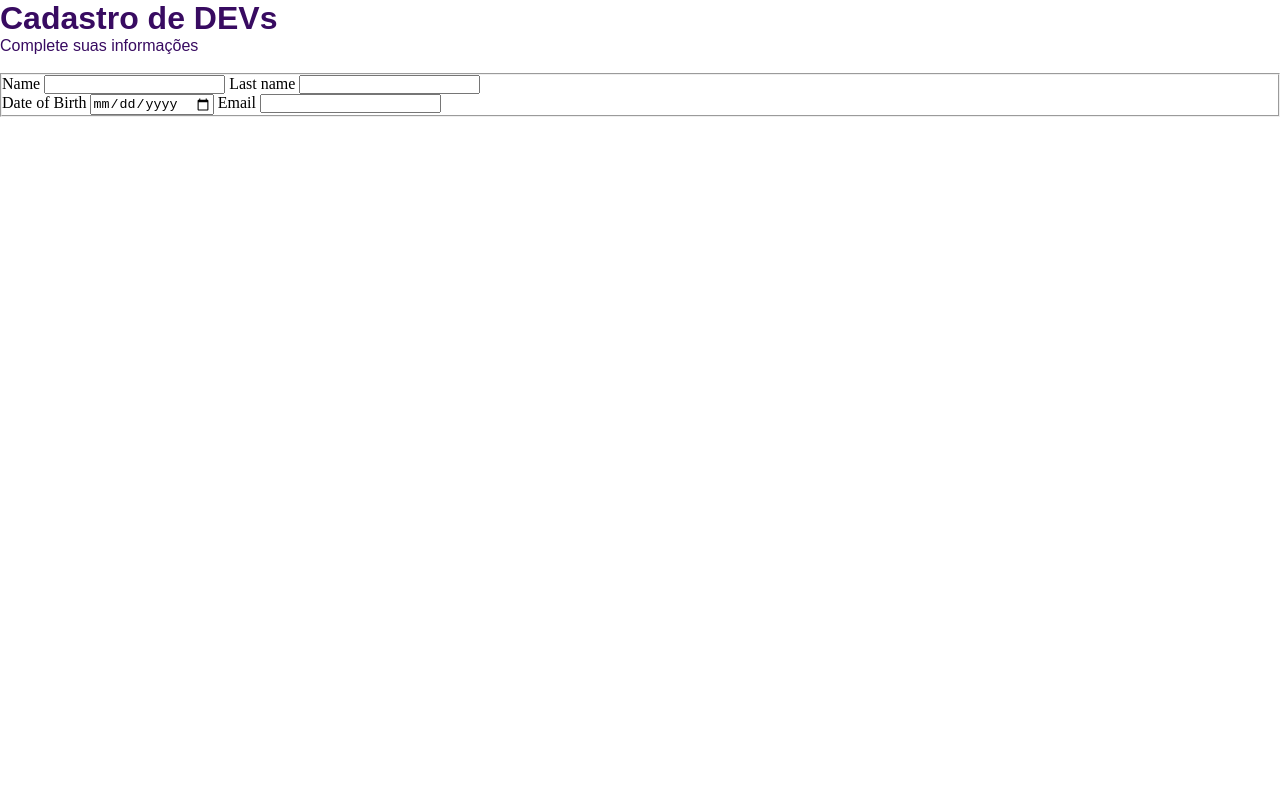
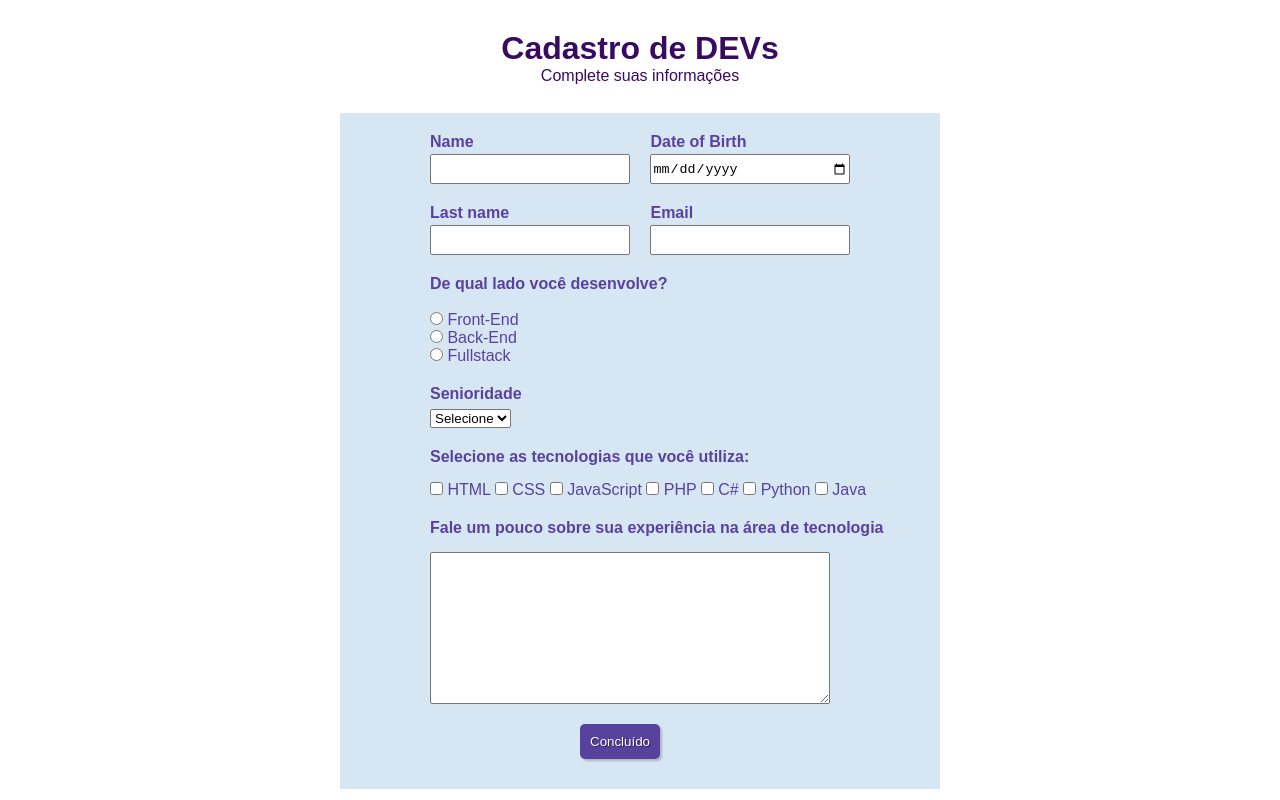
Before and after one commit to AidaFig/Formulario-Simples, a plain HTML site: page index.html in a window 1280 px wide. Drawn offline with Linux system fonts and the light colour scheme.

Commit message:
estrutura do formulário concluida

```diff
--- a/index.html
+++ b/index.html
@@ -14,20 +14,78 @@
         <br>
     </div>
 
-    <fieldset>
-        <div>
-            <label for="name">Name</label>
+    <form>
+    <fieldset class="grupo">
+        <div class="campo">
+            <label for="name"><strong>Name</strong></label>
             <input type="text" name="name" id="name">
 
-            <label for="lastname">Last name</label>
+            <label for="lastname"><strong>Last name</strong> </label>
             <input type="text" name="lastname" id="lastname">
         </div>
 
-        <div>
-            <label for="birth">Date of Birth</label>
+        <div class="campo">
+            <label for="birth"><strong>Date of Birth</strong> </label>
             <input type="date" name="birth" id="birth">
 
-            <label>Email</label>
+            <label><strong> Email</strong></label>
             <input type="email" name="email" id="email" required>
         </div>
     </fieldset>
+
+    <fieldset class="grupo">
+        <div class="grupo2">
+            <label><strong>De qual lado você desenvolve?</strong> </label><br>
+            <label>
+                <input type="radio" name="devweb" value="frontend"> Front-End
+            </label>
+            <label>
+                <input type="radio" name="devweb" value="backend"> Back-End
+            </label>
+            <label>
+                <input type="radio" name="devweb" value="fullstack"> Fullstack
+            </label>
+        </div>
+    </fieldset>
+
+    <fieldset class="grupo">
+        <div class="grupo3">
+            <label for="senioridade"><strong>Senioridade</strong> </label>
+            <select id="senioridade" required>
+            <option selected disabled value="">Selecione</option>
+            <option>Júnior</option>
+            <option>Pleno</option>
+            <option>Sênior</option>
+        </select>
+    </div>
+    </fieldset>
+
+    <fieldset class="grupo">
+        <div class="grupo4">
+            <label class="grupo4-title"><strong>Selecione as tecnologias que você utiliza:</strong> </label>
+                <input type="checkbox" id="tecnologia1" name="tecnologia1" value="HTML">
+                <label for="tecnologia1"> HTML</label>
+                <input type="checkbox" id="tecnologia2" name="tecnologia2" value="CSS">
+                <label for="tecnologia2"> CSS</label>
+                <input type="checkbox" id="tecnologia3" name="tecnologia3" value="JavaScript">
+                <label for="tecnologia3"> JavaScript</label>
+                <input type="checkbox" id="tecnologia4" name="tecnologia4" value="PHP">
+                <label for="tecnologia4"> PHP</label>
+                <input type="checkbox" id="tecnologia5" name="tecnologia5" value="C#">
+                <label for="tecnologia5"> C#</label>
+                <input type="checkbox" id="tecnologia6" name="tecnologia6" value="Python">
+                <label for="tecnologia6"> Python</label>
+                <input type="checkbox" id="tecnologia7" name="tecnologia7" value="Java">
+                <label for="tecnologia7"> Java</label>
+        </div>
+    </fieldset>
+
+    <fieldset class="grupo">
+        <div class="grupo5">
+        <label><strong> Fale um pouco sobre sua experiência na área de tecnologia</strong></label>
+        <textarea rows="10" style="width: 400px" id="experiencia" name="experiencia"></textarea>
+    </div>
+    </fieldset>
+
+    <button class="btn" type="submit">Concluído</button>
+</form>
--- a/style.css
+++ b/style.css
@@ -3,14 +3,91 @@
     padding: 0;
     box-sizing: border-box;
 }
+body {
+        font-family: sans-serif;
+        font-size: 1em;
+        color: #59429d;
+
+}
+form {
+    background-color: #d7e6f3;
+    max-width: 600px;
+    margin: 10px auto;
+}
+.grupo {
+    padding-left: 90px;
+}
 
 #titulo {
+    margin-top: 30px;
     font-family: sans-serif;
     color: #380B61;
+    text-align: center;
 
 }
 
 #subtitulo {
     font-family: sans-serif;
     color: #380B61;
+    text-align: center;
 }
+fieldset {
+    border: none;
+    justify-content: center;
+    margin-bottom: 20px;
+}
+
+
+.campo label {
+    margin-bottom: 0.2em;
+    color: #59429d;
+    display: block;
+    margin-top: 20px;
+}
+.campo input {
+    width: 200px;
+    height: 30px;
+}
+
+.campo {
+    display: inline-block;
+    margin-right: 1em;
+
+}
+.grupo2 {
+    display: flex;
+    flex-direction: column;
+}
+.grupo3 label{
+    display: block;
+    margin-bottom: 6px;
+}
+.grupo4-title {
+    display: block;
+    margin-bottom: 15px;
+
+}
+.grupo5 {
+    display: flex;
+    flex-direction: column;
+}
+.grupo5 label {
+    margin-bottom: 15px;
+}
+.btn {
+    margin-left: 40%;
+    margin-bottom: 30px;
+    padding: 10px 10px;
+    background-color: #59429d;
+    border: none;
+    color: #FFFFFF;
+    border-radius: 5px;
+    box-shadow: 2px 2px 2px rgba(0,0,0,0.2);
+    text-shadow: 1px 1px 1px rgba(0,0,0,0.5);
+}
+.btn:hover {
+    background: #CCBBFF;
+    box-shadow: inset 2px 2px 2px rgba(0,0,0,0.2);
+    text-shadow: none;
+
+}
```
